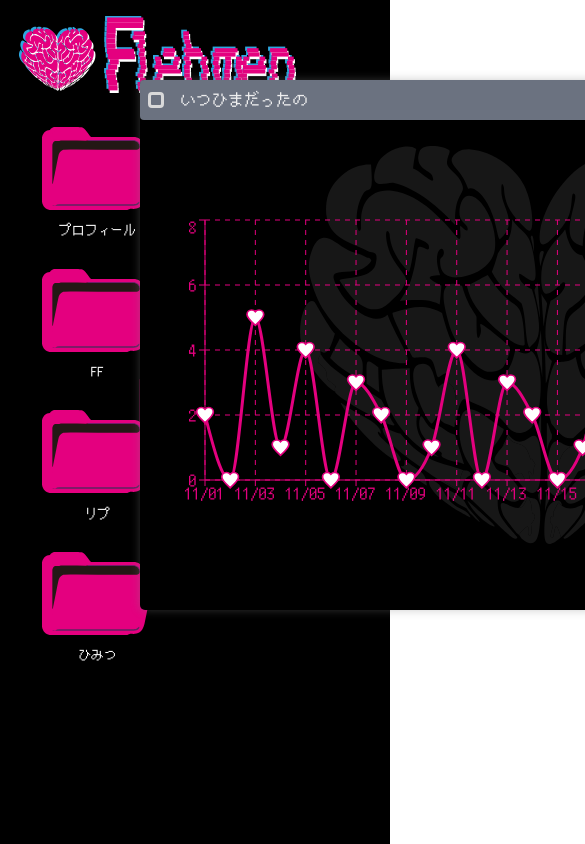
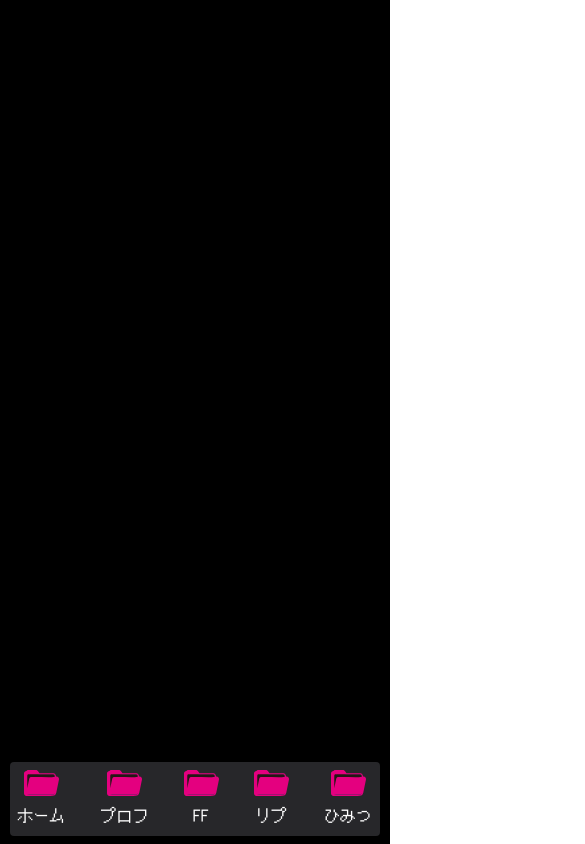
Before and after one commit to y4asse/flehmen, a Next.js app in the folder frontend/: page / in a window 390 px wide. Shown: the top 844 px of the page, 585 px wide, since content can reach past the window. Built offline with nearby package versions, Linux system fonts and the light colour scheme; a web font is replaced by a local one.

Commit message:
feat:frame

```diff
--- a/frontend/src/app/(dashboard)/(home)/page.tsx
+++ b/frontend/src/app/(dashboard)/(home)/page.tsx
@@ -3,6 +3,7 @@ import React from "react";
 import { MonthlyGraph } from "./_components/MonthlyGraph";
 import { WeeklyGraph } from "./_components/WeeklyGraph";
 import { Habit } from "./_components/Habit";
+import { MobileWindows } from "@/components/common/MobileWindows";
 // import * as $axios from "@/lib/axios";
 
 export type DateTweetCount = {
@@ -54,7 +55,14 @@ const Page = () => {
 
   return (
     <div>
-      <Windows windows={windows} />
+      {/* PC用 */}
+      <div className="hidden md:block">
+        <Windows windows={windows} />
+      </div>
+      {/* スマホ用 */}
+      <div className="block md:hidden ">
+        <MobileWindows windows={windows} />
+      </div>
     </div>
   );
 };
--- a/frontend/src/app/(dashboard)/layout.tsx
+++ b/frontend/src/app/(dashboard)/layout.tsx
@@ -1,11 +1,19 @@
-import React from 'react';
-import  BackGround   from '@/components/layout/BackGround';
+import React from "react";
+import BackGround from "@/components/layout/BackGround";
+import { MobileBackGround } from "@/components/layout/MobileBackGround";
 
 export default function RootLayout({
   children,
 }: Readonly<{ children: React.ReactNode }>) {
-  return <div>
-    <BackGround />
-    {children}
-  </div>;
+  return (
+    <div>
+      <div className="hidden md:block">
+        <BackGround />
+      </div>
+      <div className="block md:hidden">
+        <MobileBackGround />
+      </div>
+      {children}
+    </div>
+  );
 }
--- /dev/null
+++ b/frontend/src/components/common/MobileWindows.tsx
@@ -0,0 +1,16 @@
+import React from "react";
+export type WindowsProps = {
+  windows: Window[];
+};
+
+type Window = {
+  title?: string;
+  initSize: { width: number; height: number };
+  initPosition: { x: number; y: number; z: number };
+  children: React.ReactNode;
+};
+export const MobileWindows = (props: WindowsProps) => {
+  const { windows } = props;
+
+  return <div>MobileWindows</div>;
+};
--- /dev/null
+++ b/frontend/src/components/layout/MobileBackGround.tsx
@@ -0,0 +1,31 @@
+import React from "react";
+import Image from "next/image";
+import { Flex } from "../ui/flex";
+import Link from "next/link";
+
+const bottomNavItems = [
+  { name: "ホーム", href: "/", icon: "/images/file.svg" },
+  { name: "プロフ", href: "/profile", icon: "/images/file.svg" },
+  { name: "FF", href: "/ff", icon: "/images/file.svg" },
+  { name: "リプ", href: "/reply", icon: "/images/file.svg" },
+  { name: "ひみつ", href: "/secret", icon: "/images/file.svg" },
+];
+
+export const MobileBackGround = () => {
+  return (
+    <Flex className="bg-black h-[100vh] w-[100vw] absolute top-0 left-0">
+      <div className="fixed bottom-2  flex justify-between w-[95%] bg-zinc-800 px-2 py-2 rounded-sm">
+        {bottomNavItems.map((item) => (
+          <Link
+            href={item.href}
+            key={item.name}
+            className="flex flex-col items-center gap-2"
+          >
+            <Image src={item.icon} alt="icon" width={35} height={35} />
+            <span className="text-white">{item.name}</span>
+          </Link>
+        ))}
+      </div>
+    </Flex>
+  );
+};
```
